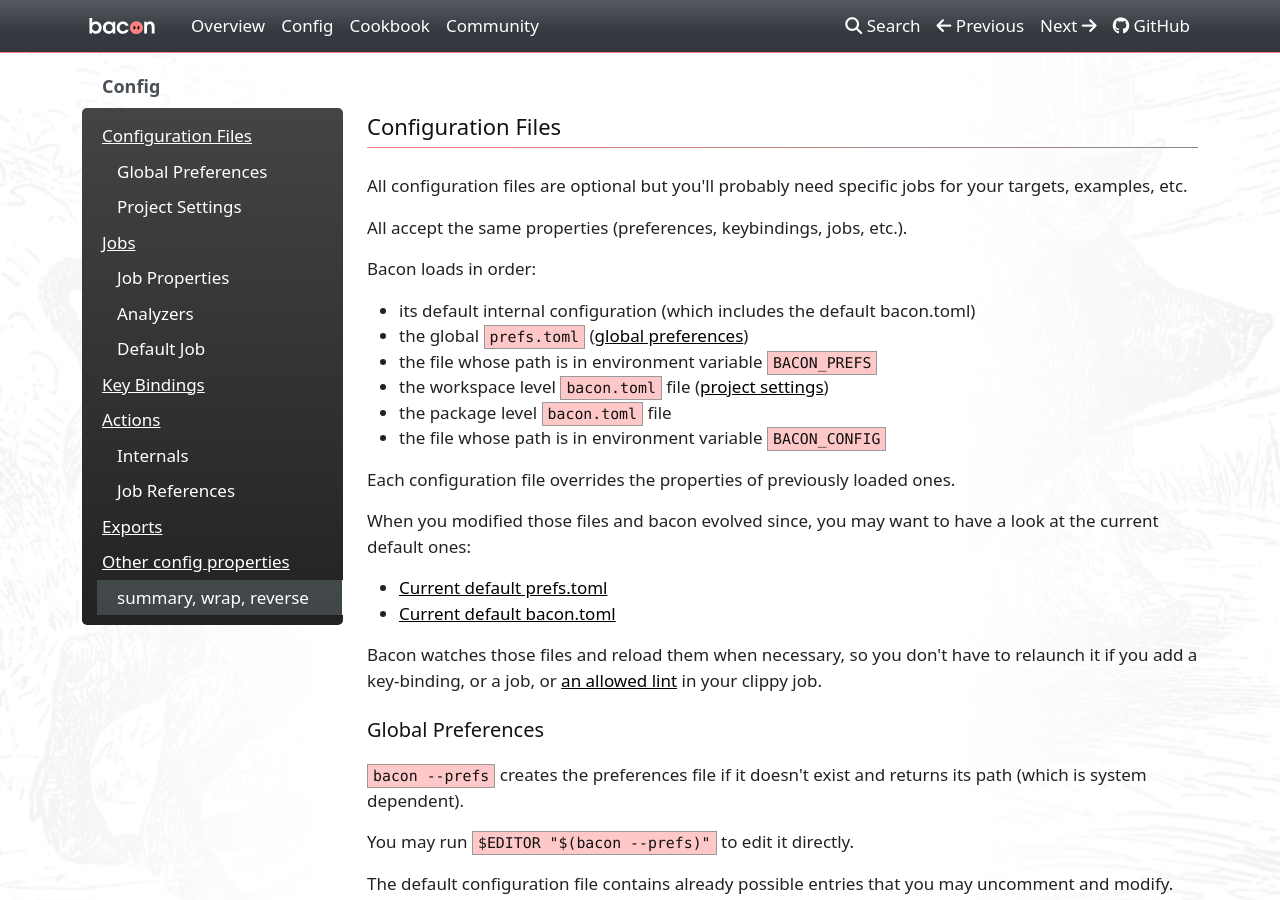
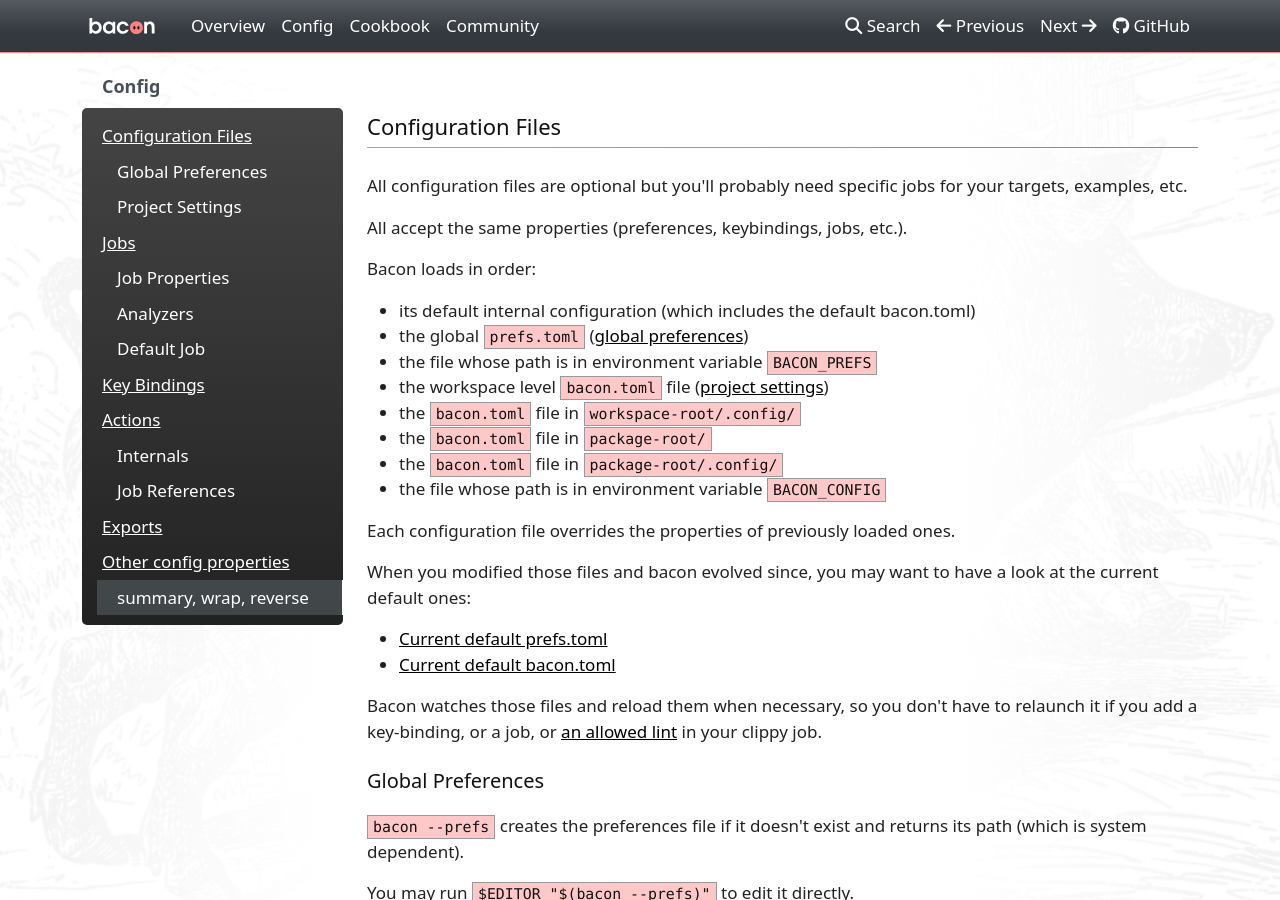
Before and after one commit to Canop/bacon, an MkDocs documentation site: the page built from website/docs/config.md, in a window 1280 px wide and 900 px high. Built offline with MkDocs 1.6.1, drawn with Linux system fonts in a browser that asks for light colours; nearby versions of some CDN libraries; a style sheet for code colours, icons or effects is not loaded.

Commit message:
document new locations of bacon.toml

```diff
--- a/website/docs/config.md
+++ b/website/docs/config.md
@@ -11,7 +11,9 @@
 * the global `prefs.toml` ([global preferences](#global-preferences))
 * the file whose path is in environment variable `BACON_PREFS`
 * the workspace level `bacon.toml` file ([project settings](#project-settings))
-* the package level `bacon.toml` file
+* the `bacon.toml` file in `workspace-root/.config/`
+* the `bacon.toml` file in `package-root/`
+* the `bacon.toml` file in `package-root/.config/`
 * the file whose path is in environment variable `BACON_CONFIG`
 
 Each configuration file overrides the properties of previously loaded ones.
```
